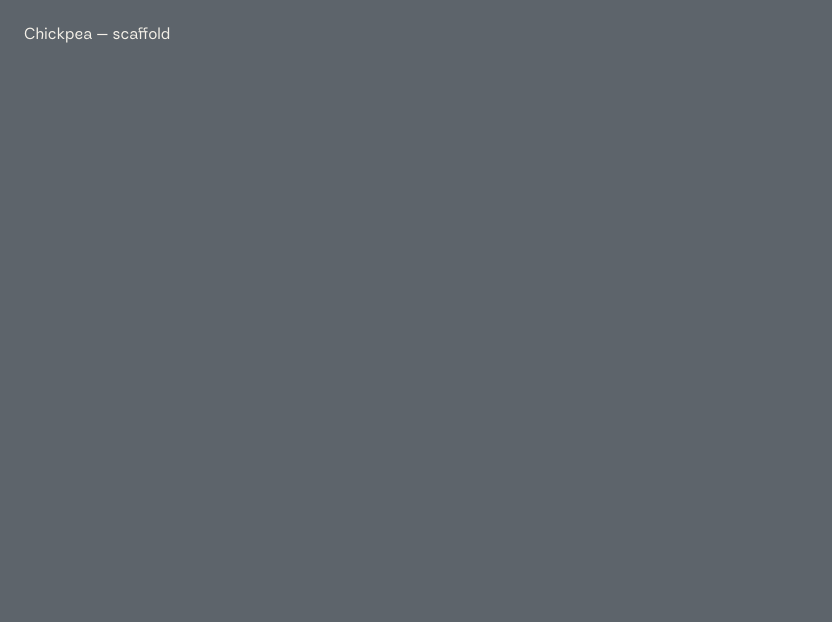
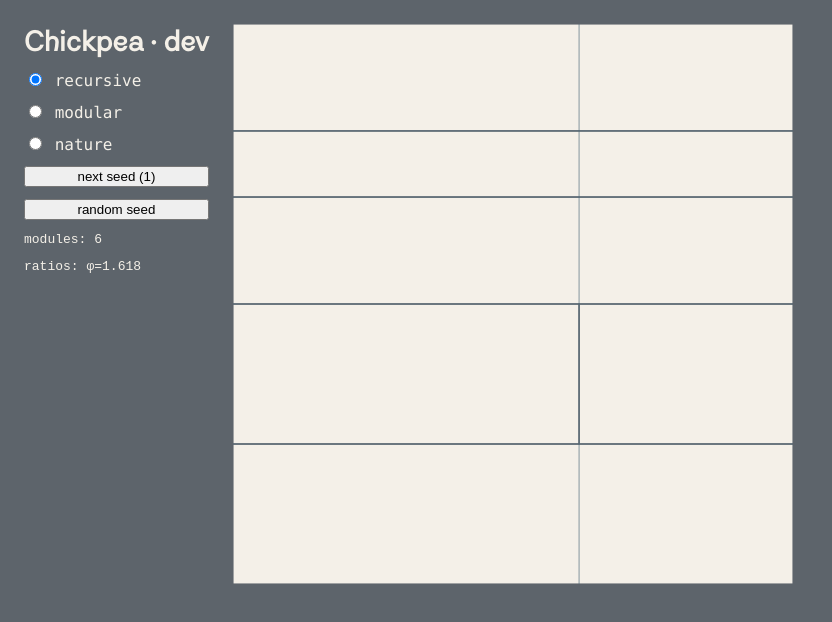
Before and after one commit to globalanomalyindex/chickpea, a React (Vite) app: page /dev in a window 1280 px wide. Shown: the top 622 px of the page, without its empty margins (0-832 px from the left). Built offline with nearby package versions, Linux system fonts and the light colour scheme.

Commit message:
feat: GridSvg renderer + dev route to visualize generators

```diff
--- a/package.json
+++ b/package.json
@@ -9,7 +9,7 @@
     "preview": "vite preview",
     "test": "vitest run",
     "test:watch": "vitest",
-    "typecheck": "tsc -b --noEmit"
+    "typecheck": "tsc -b"
   },
   "dependencies": {
     "motion": "^11.11.0",
--- a/src/app/App.tsx
+++ b/src/app/App.tsx
@@ -1,10 +1,12 @@
-import { BrowserRouter, Routes, Route } from 'react-router-dom'
+import { BrowserRouter, Routes, Route, Navigate } from 'react-router-dom'
+import { DevRoute } from './routes/DevRoute'
 
 export function App() {
   return (
     <BrowserRouter>
       <Routes>
-        <Route path="*" element={<main style={{ padding: 24 }}>Chickpea — scaffold</main>} />
+        <Route path="/dev" element={<DevRoute />} />
+        <Route path="*" element={<Navigate to="/dev" replace />} />
       </Routes>
     </BrowserRouter>
   )
--- /dev/null
+++ b/src/app/routes/DevRoute.tsx
@@ -0,0 +1,28 @@
+import { useState } from 'react'
+import { generate, GENERATOR_KINDS } from '../../grid/generators'
+import type { GeneratorKind } from '../../grid/types'
+import { GridSvg } from '../../components/GridSvg'
+
+export function DevRoute() {
+  const [kind, setKind] = useState<GeneratorKind>('recursive')
+  const [seed, setSeed] = useState(1)
+  const grid = generate(kind, seed)
+
+  return (
+    <main style={{ padding: 24, display: 'flex', gap: 24, alignItems: 'flex-start' }}>
+      <div style={{ display: 'flex', flexDirection: 'column', gap: 12, fontFamily: 'var(--font-mono)' }}>
+        <strong style={{ fontFamily: 'var(--font-display)', fontSize: 28 }}>Chickpea · dev</strong>
+        {GENERATOR_KINDS.map((k) => (
+          <label key={k}>
+            <input type="radio" checked={kind === k} onChange={() => setKind(k)} /> {k}
+          </label>
+        ))}
+        <button onClick={() => setSeed((s) => s + 1)}>next seed ({seed})</button>
+        <button onClick={() => setSeed(Math.floor(Math.random() * 1e9))}>random seed</button>
+        <code>modules: {grid.modules.length}</code>
+        <code>ratios: {grid.ratios.map((r) => `${r.name}=${r.value.toFixed(3)}`).join(', ')}</code>
+      </div>
+      <GridSvg grid={grid} />
+    </main>
+  )
+}
--- /dev/null
+++ b/src/components/GridSvg.tsx
@@ -0,0 +1,41 @@
+import type { Grid } from '../grid/types'
+
+interface Props {
+  grid: Grid
+  size?: number
+  showModules?: boolean
+  showGuides?: boolean
+}
+
+export function GridSvg({ grid, size = 560, showModules = true, showGuides = true }: Props) {
+  return (
+    <svg
+      width={size}
+      height={size}
+      viewBox="0 0 1 1"
+      style={{ background: 'var(--cream)', display: 'block' }}
+    >
+      {showModules &&
+        grid.modules.map((m, i) => (
+          <rect
+            key={i}
+            x={m.x}
+            y={m.y}
+            width={m.w}
+            height={m.h}
+            fill="none"
+            stroke="var(--slate)"
+            strokeWidth={0.002}
+          />
+        ))}
+      {showGuides &&
+        grid.guides.map((g, i) =>
+          g.axis === 'v' ? (
+            <line key={i} x1={g.pos} y1={0} x2={g.pos} y2={1} stroke="var(--steel)" strokeWidth={0.0012} />
+          ) : (
+            <line key={i} x1={0} y1={g.pos} x2={1} y2={g.pos} stroke="var(--steel)" strokeWidth={0.0012} />
+          ),
+        )}
+    </svg>
+  )
+}
```
